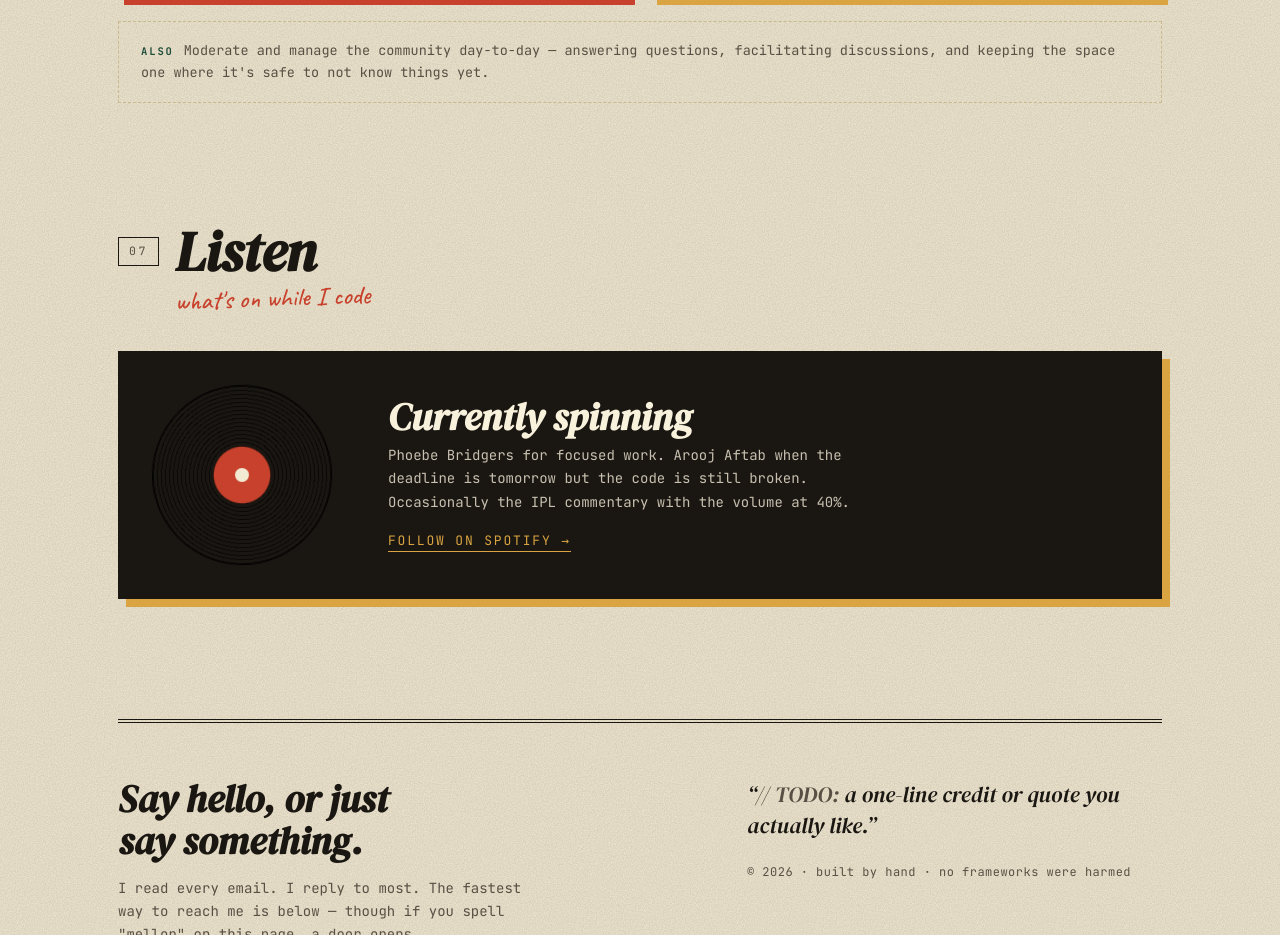
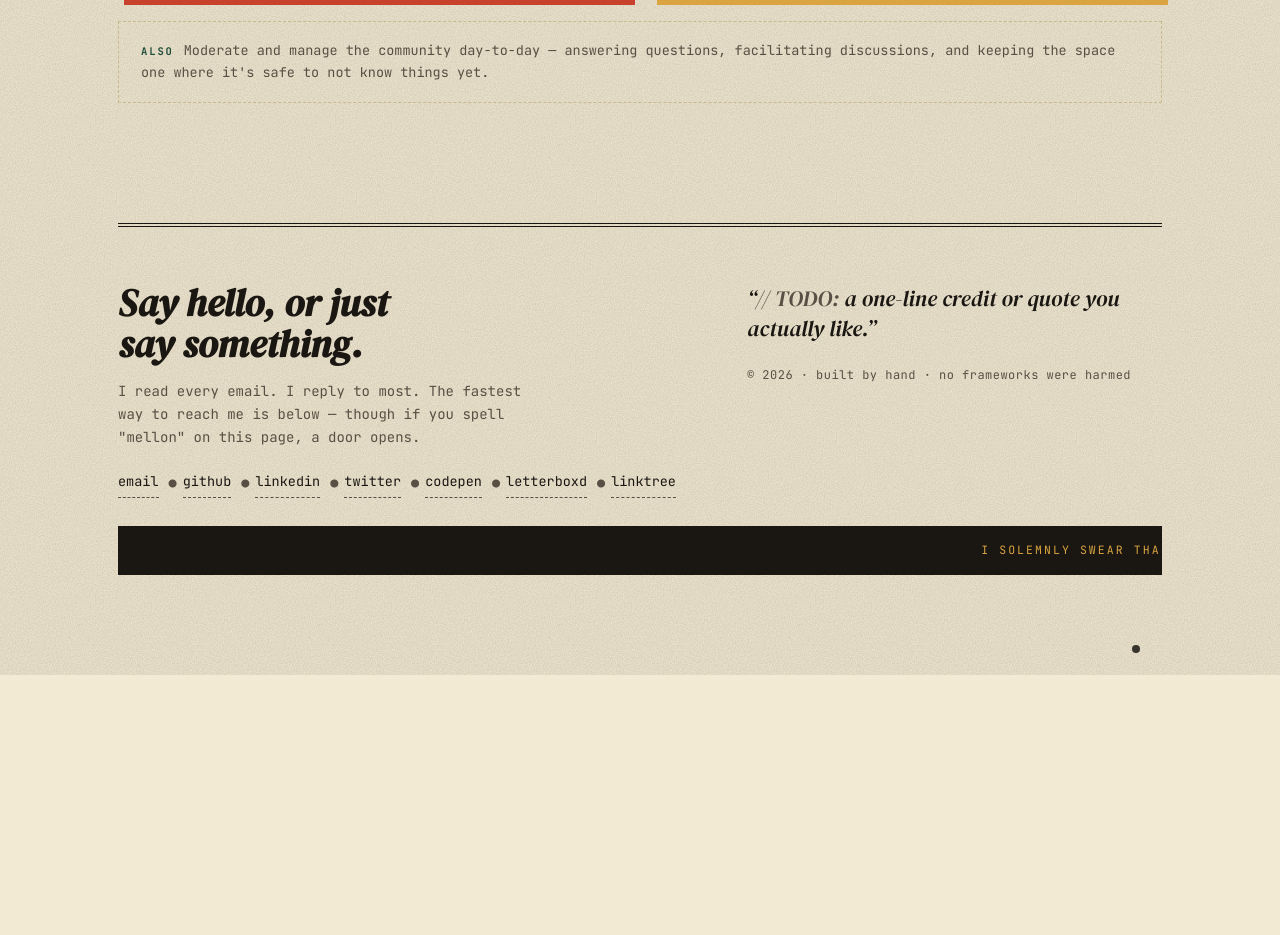
Before and after one commit to SBagaria2710/portfolio, a React (Vite) app: page / in a window 1280 px wide. Shown: the part 6500-7435 px from the top of the page. After the commit the page ends 7175 px from the top, so only its background shows below. Built offline with nearby package versions, Linux system fonts and the light colour scheme.

Commit message:
Hide listening section

```diff
--- a/src/pages/Home.tsx
+++ b/src/pages/Home.tsx
@@ -8,7 +8,7 @@ import SideProjects from '../components/sections/SideProjects';
 import Recognition from '../components/sections/Recognition';
 import Teaching from '../components/sections/Teaching';
 // import Writing from '../components/sections/Writing';
-import Listen from '../components/sections/Listen';
+// import Listen from '../components/sections/Listen';
 import Footer from '../components/Footer';
 
 export default function Home() {
@@ -25,7 +25,7 @@ export default function Home() {
       <Recognition />
       <Teaching />
       {/* <Writing /> */}
-      <Listen />
+      {/* <Listen /> */}
       <div className="frame">
         <Footer
           heading="Say hello, or just say something."
```
